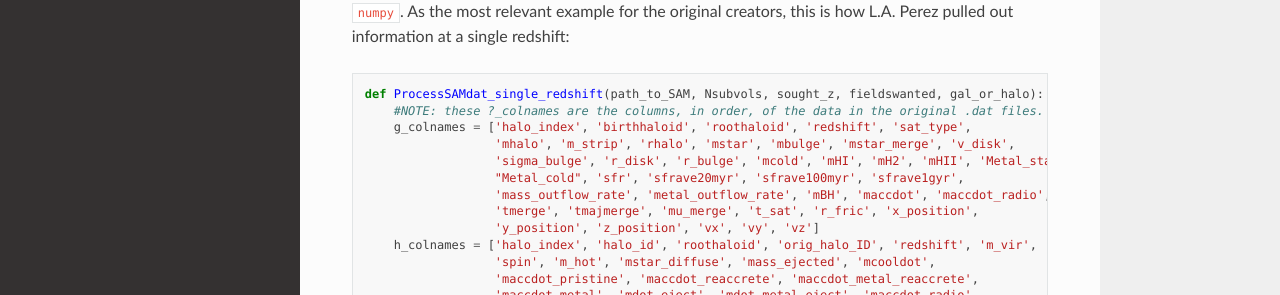
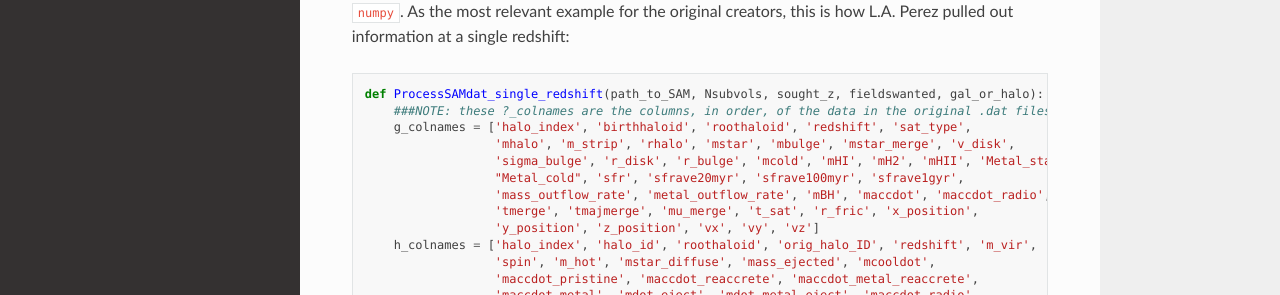
Before and after one commit to laperezNYC/CAMELS-SAM, a Sphinx documentation site: the page built from docs/source/openSAM.rst, in a window 1280 px wide and 900 px high. Shown: the part 305-600 px from the top of the window. Built offline with Sphinx 7.4.7 and the Read the Docs theme 2.0.0, drawn with Linux system fonts in a browser that asks for light colours.

```diff
--- a/docs/source/openSAM.rst
+++ b/docs/source/openSAM.rst
@@ -10,7 +10,7 @@ We give here an example for how to open these files and pull out galaxy or halo
 .. code-block:: python
 
   def ProcessSAMdat_single_redshift(path_to_SAM, Nsubvols, sought_z, fieldswanted, gal_or_halo):
-      #NOTE: these ?_colnames are the columns, in order, of the data in the original .dat files. You can give fieldswanted in nearly any order, but the order that the columns will take in the final array will depend on the fields' order in these lists. NOTE: if you care about halo_index, birthhaloID, or roothaloID, redshift will NOT be in the 0th index; update the line below that assumes that!
+      ###NOTE: these ?_colnames are the columns, in order, of the data in the original .dat files. You can give fieldswanted in nearly any order, but the order that the columns will take in the final array will depend on the fields' order in these lists. NOTE: if you care about halo_index, birthhaloID, or roothaloID, redshift will NOT be in the 0th index; update the line below that assumes that!
       g_colnames = ['halo_index', 'birthhaloid', 'roothaloid', 'redshift', 'sat_type',
                     'mhalo', 'm_strip', 'rhalo', 'mstar', 'mbulge', 'mstar_merge', 'v_disk',
                     'sigma_bulge', 'r_disk', 'r_bulge', 'mcold', 'mHI', 'mH2', 'mHII', 'Metal_star',
```
